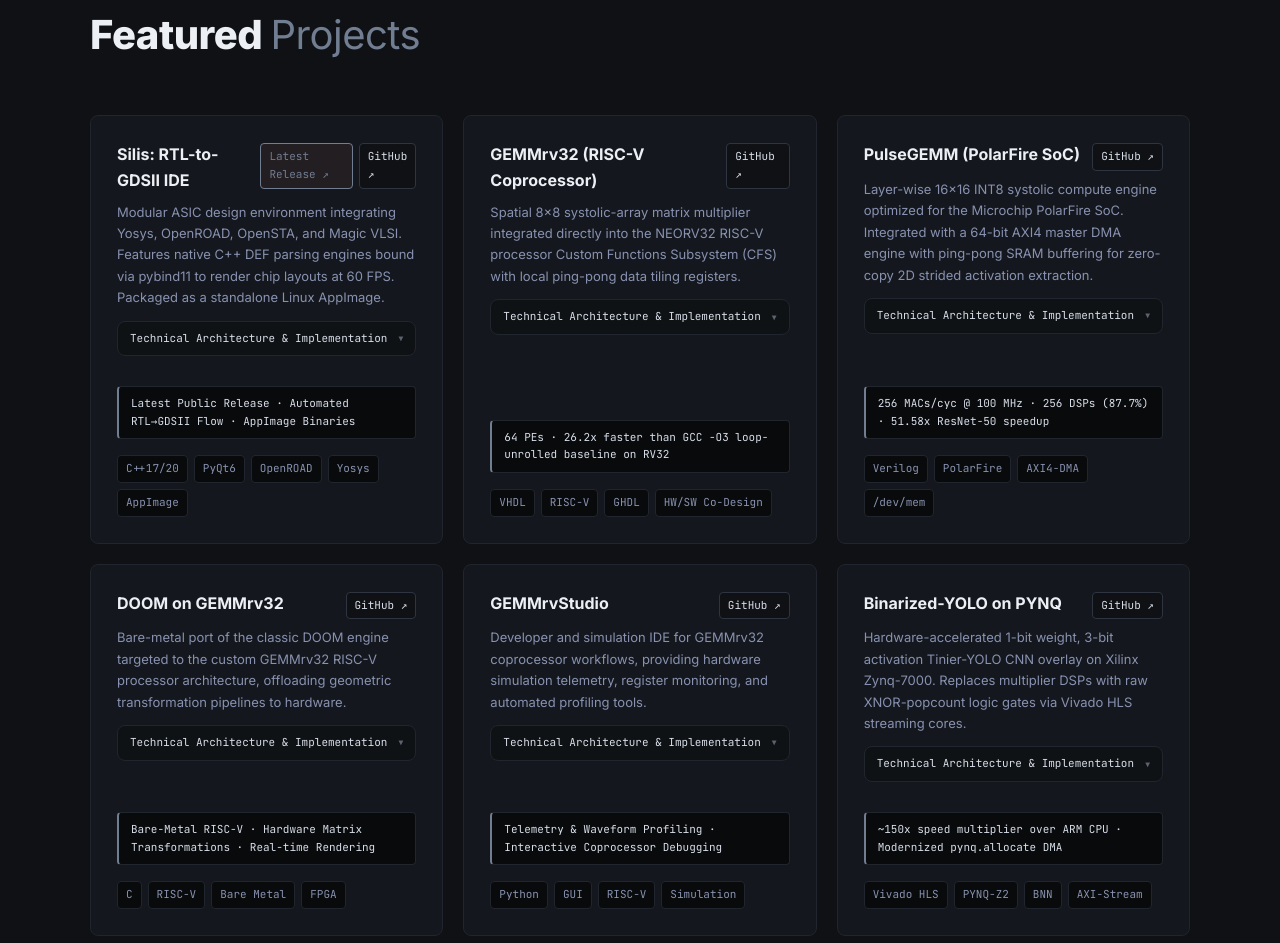
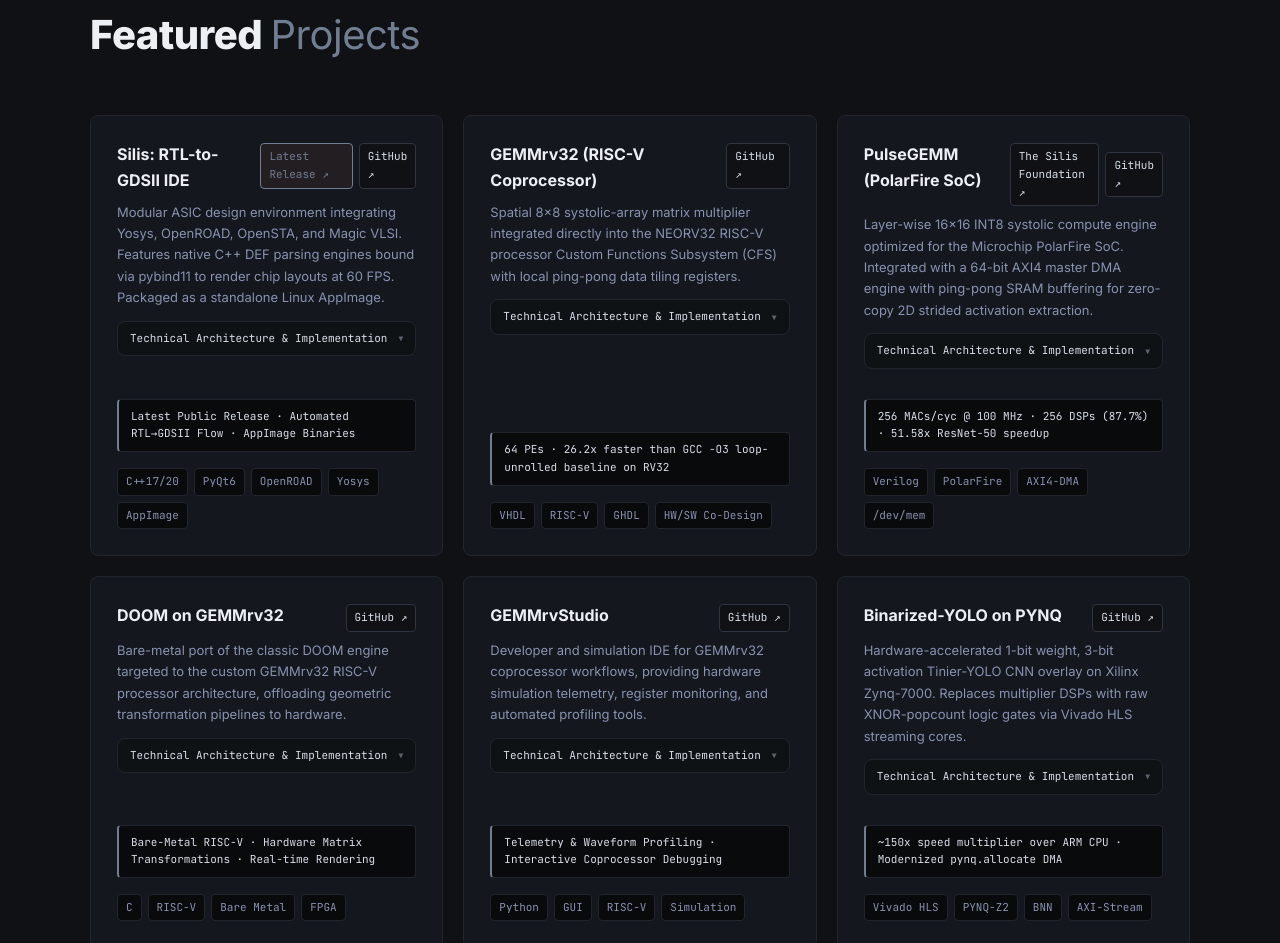
Before and after one commit to JeromeAntonyRobin/JeromeAntonyRobin, a plain HTML site: page index.html in a window 1280 px wide. Shown: the part 4084-5027 px from the top of the page. Drawn offline with nearby package versions, Linux system fonts and the light colour scheme; no server answers; animation ran at ten frames a second.

Commit message:
Add The Silis Foundation PulseGEMM fork link to project card and entity graph

```diff
--- a/index.html
+++ b/index.html
@@ -44,6 +44,7 @@
       "sameAs": [
         "https://github.com/The-Silis-Foundation/silis",
         "https://github.com/The-Silis-Foundation/GEMMrv32",
+        "https://github.com/The-Silis-Foundation/PulseGEMM",
         "https://github.com/JeromeAntonyRobin/PulseGEMM",
         "https://github.com/JeromeAntonyRobin/DOOM-on-GEMMrv32",
         "https://github.com/The-Silis-Foundation/GEMMrvStudio",
@@ -903,7 +904,10 @@ footer {
         <div class="pcard-top">
           <div class="pcard-title-row">
             <span class="pcard-title">PulseGEMM (PolarFire SoC)</span>
-            <a href="https://github.com/JeromeAntonyRobin/PulseGEMM" target="_blank" rel="noopener" class="pcard-link">GitHub ↗</a>
+            <div style="display:flex;gap:6px;align-items:center;">
+              <a href="https://github.com/The-Silis-Foundation/PulseGEMM" target="_blank" rel="noopener" class="pcard-link">The Silis Foundation ↗</a>
+              <a href="https://github.com/JeromeAntonyRobin/PulseGEMM" target="_blank" rel="noopener" class="pcard-link">GitHub ↗</a>
+            </div>
           </div>
           <p class="pcard-desc">
             Layer-wise 16x16 INT8 systolic compute engine optimized for the Microchip PolarFire SoC. Integrated with a 64-bit AXI4 master DMA engine with ping-pong SRAM buffering for zero-copy 2D strided activation extraction.
```
